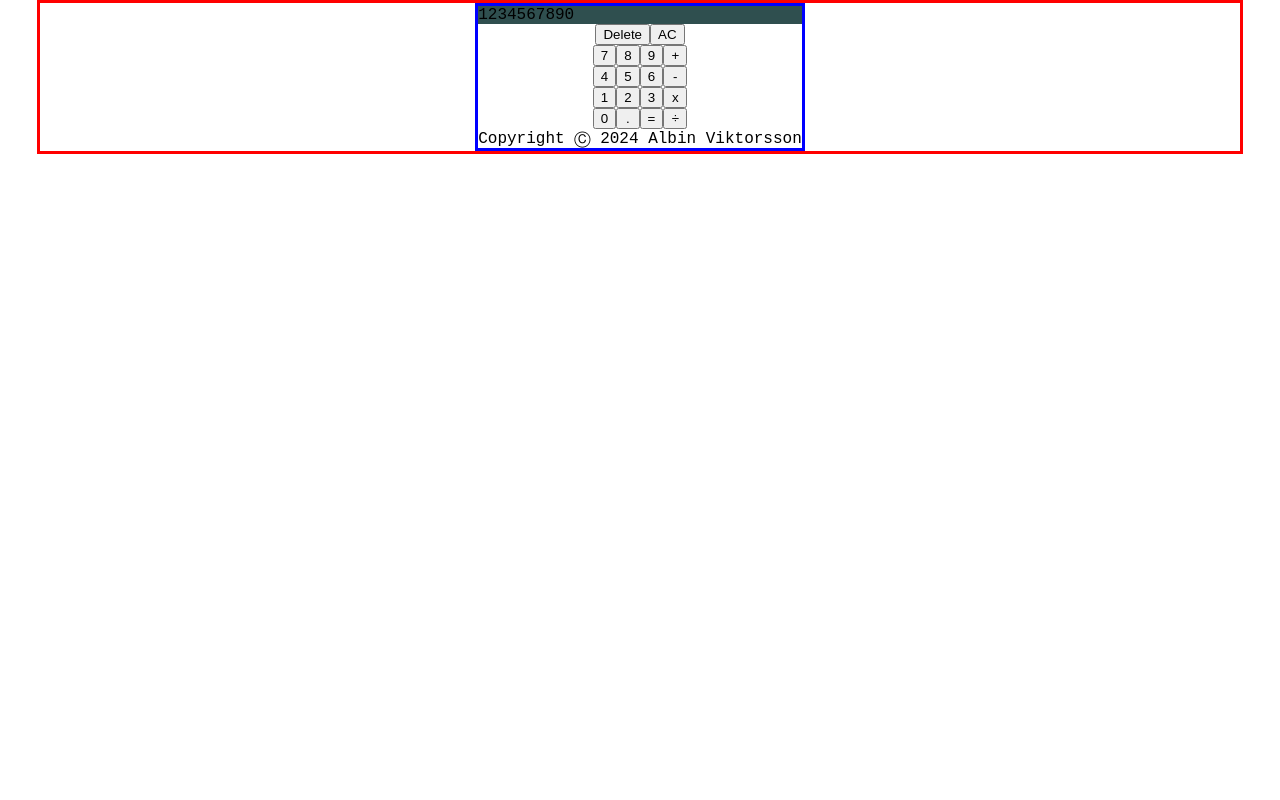
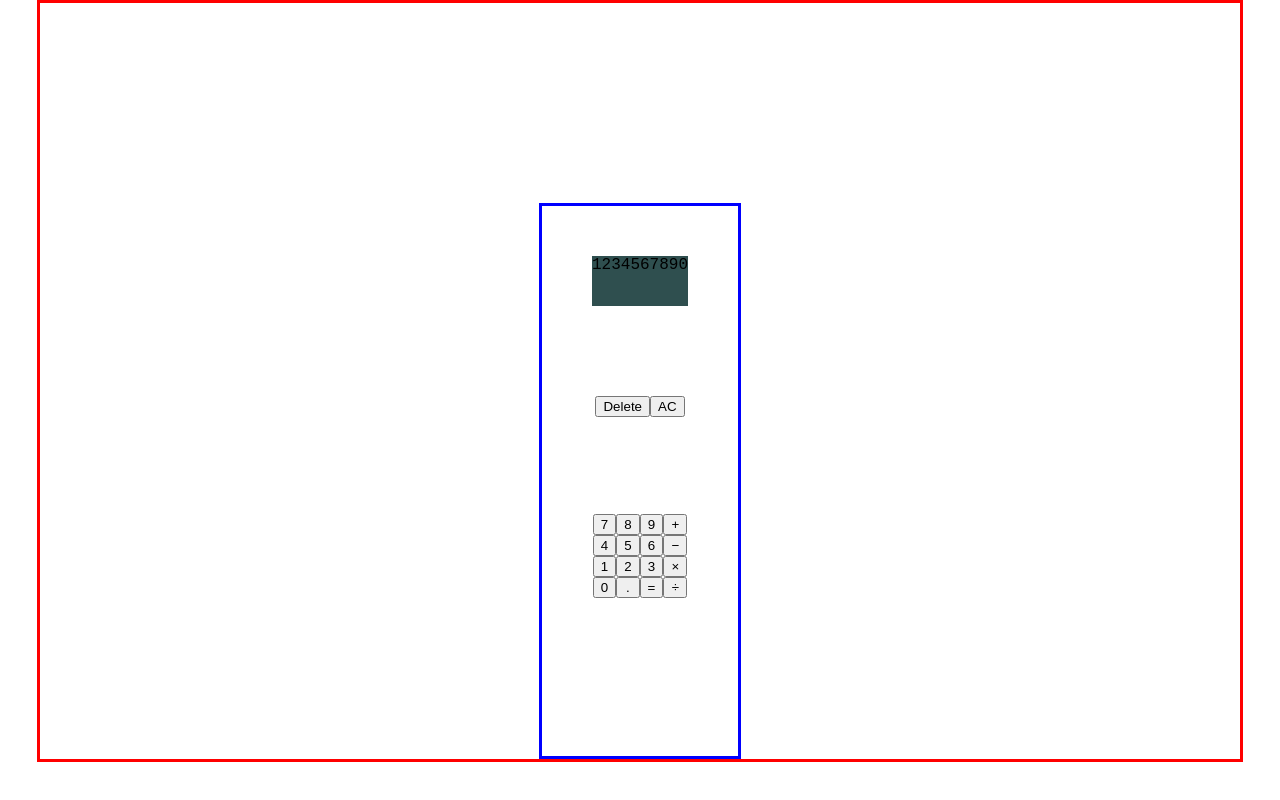
Before and after one commit to mkdew37/calculator, a plain HTML site: page index.html in a window 1280 px wide. Drawn offline with Linux system fonts and the light colour scheme.

Commit message:
Started working with the flexbox configuration

```diff
--- a/index.html
+++ b/index.html
@@ -37,9 +37,9 @@
                 <button class='btn2'>=</button>
             </div>
             <div class='btnRow'>
-                <button class='btn2'>+</button>
-                <button class='btn2'>-</button>
-                <button class='btn2'>x</button>
+                <button class='btn2'>&plus;</button>
+                <button class='btn2'>&minus;</button>
+                <button class='btn2'>&times;</button>
                 <button class='btn2'>&#247;</button>
 
         </div>
@@ -53,8 +53,4 @@
 
 </body>
 
-<footer class='footer'>
-    <div class='footerContent'>Copyright &#9400; 2024 Albin Viktorsson</div>
-</footer>
-
 </html>
--- a/stylesheet.css
+++ b/stylesheet.css
@@ -20,21 +20,32 @@ html, body {
     display: flex;
     flex-direction: column;
     border: 3px solid blue;
+    height: 550px;
+    width: auto;
+    margin-top: 200px;
 }
 .display {
     background-color: darkslategrey;
+    height: 50px;
+    width: auto;
+    margin: 50px;
 }
 .reset {
     display: flex;
     justify-content: center;
     align-items: center;
+    height: 100px;
+    width: auto;
+
 }
 .pad {
     display: flex;
     justify-content: center;
     align-items: center;
+    height: 200px;
 }
 .btnRow {
     display: flex;
     flex-direction: column;
+
 }
```
